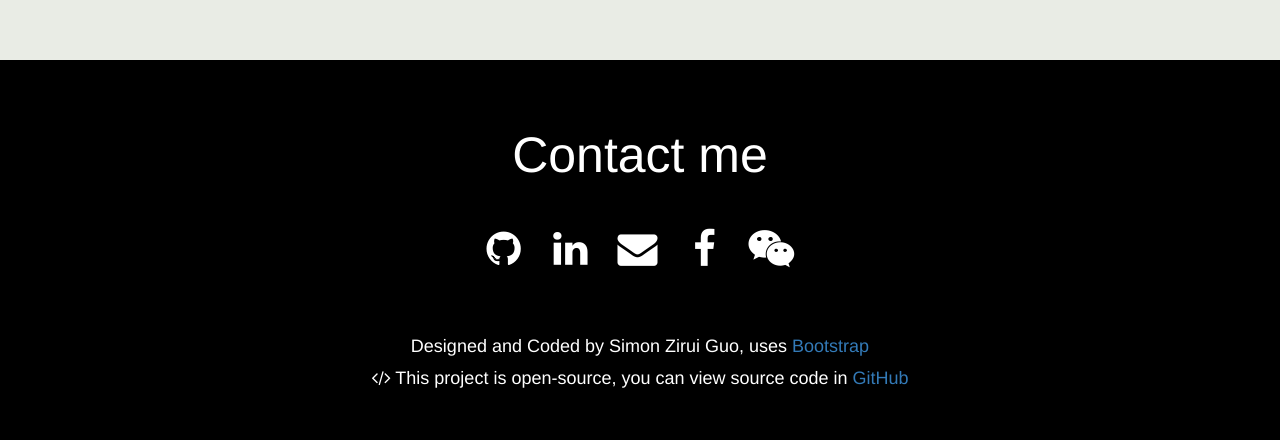
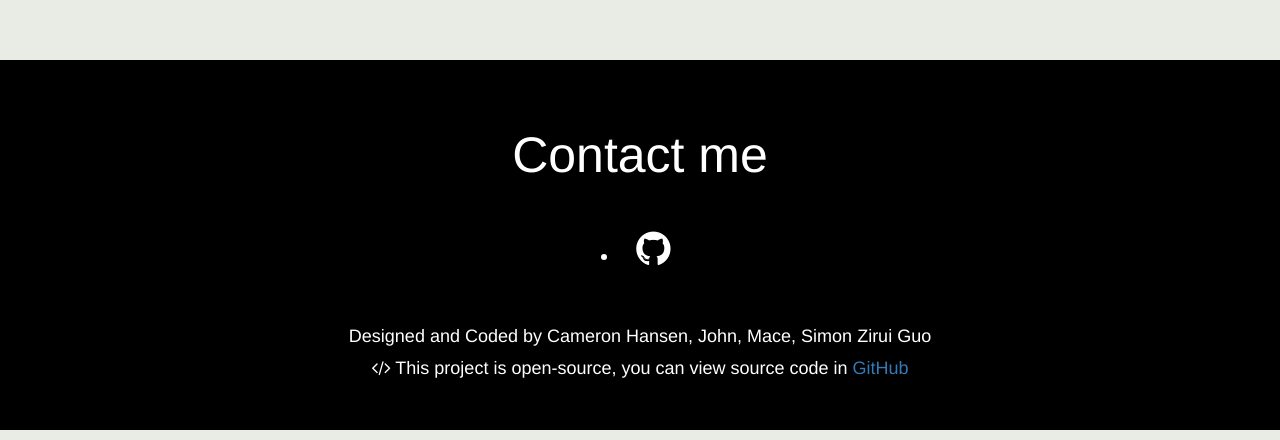
Before and after one commit to camranhansen/bestpitch, a plain HTML site: page Software/index.html in a window 1280 px wide. Shown: the part 740-1180 px from the top of the page. Drawn offline with Linux system fonts and the light colour scheme.

Commit message:
changed a few thing

```diff
--- a/Software/index.html
+++ b/Software/index.html
@@ -35,25 +35,19 @@
 </div>
 </section>
 
-<a name="Contact me"></a>
+<a name="View on Github"></a>
   <div class="jumbotron" style="background-color:black;">
     <div class="container contact">
     <h2 class="text-center" style="font-size:50px; text-decorations:none; color:white;">Contact me</h2>
       <div class="row text-center">
         	<div class="col-lg-12" style="padding-top: 36px;">
-            <ul class="list-inline">
                 <li><a href="https://github.com/simonguozirui" target="_blank" style="color: white;"><i class="fa fa-github fa-fw fa-2x"></i></a></li>
-                <li><a href="https://ca.linkedin.com/in/simon-guo-427b4a112" target="_blank" style="color: white;"><i class="fa fa-linkedin fa-fw fa-2x"></i></a></li>
-                <li><a href="mailto:simonguozirui@gmail.com" style="color: white;"><i class="fa fa-envelope fa-fw fa-2x"></i></a></li>
-                <li><a href="https://www.facebook.com/profile.php?id=100007760957450" target="_blank" style="color: white;"><i class="fa fa-facebook fa-fw fa-2x"></i></a></li>
-                <li><a href="wechat.html" style="color: white;"><i class="fa fa-weixin fa-fw fa-2x"></i></a></li>
-            </ul>
-        </div>
-      </div>
+				  </div>
+			</div>
 
       <footer class="text-center" style="font-size:18px; color:white;">
-	      <h3  style="font-size:18px; padding-top:36px; color:white;"> Designed and Coded by Simon Zirui Guo, uses <a href="http://getbootstrap.com/" style="color=A1B8F7" target="_blank">Bootstrap</a>　</h3>
-	      <i class="fa fa-code"></i> This project is open-source, you can view source code in <a href="https://github.com/simonguozirui/simonguozirui.github.io" target="_blank"> GitHub </a>
+	      <h3  style="font-size:18px; padding-top:36px; color:white;"> Designed and Coded by Cameron Hansen, John, Mace, Simon Zirui Guo</h3>
+	      <i class="fa fa-code"></i> This project is open-source, you can view source code in <a href="https://github.com/camranhansen/bestpitch" target="_blank"> GitHub </a>
       </footer>
     </div>
   </div>
```
